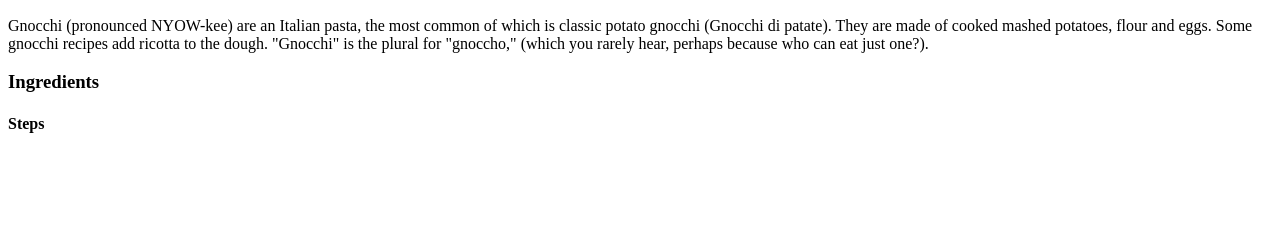
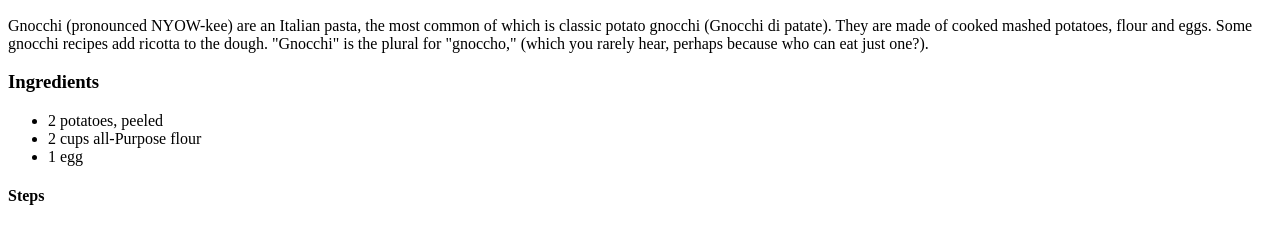
Before and after one commit to gregoryx23/odin-recipes, a plain HTML site: page recipes/gnocchi.html in a window 1280 px wide. Shown: the part 434-678 px from the top of the page. Drawn offline with Linux system fonts and the light colour scheme.

Commit message:
Add un ordered list of ingredients

```diff
--- a/recipes/gnocchi.html
+++ b/recipes/gnocchi.html
@@ -12,8 +12,11 @@
             Gnocchi (pronounced NYOW-kee) are an Italian pasta, the most common of which is classic potato gnocchi (Gnocchi di patate). They are made of cooked mashed potatoes, flour and eggs. Some gnocchi recipes add ricotta to the dough. "Gnocchi" is the plural for "gnoccho," (which you rarely hear, perhaps because who can eat just one?).
         </p>
         <h3>Ingredients</h3>
-        <!--This is where an unordered list of ingredients will go-->
+            <ul>
+                <li>2 potatoes, peeled</li>
+                <li>2 cups all-Purpose flour</li>
+                <li>1 egg</li>
+            </ul>
         <h4>Steps</h4>
-        <!--This is where an ORDERED list of steps to make will go-->
     </body>
 </html>
```
